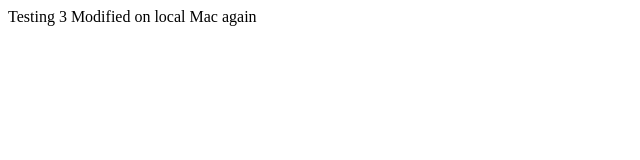
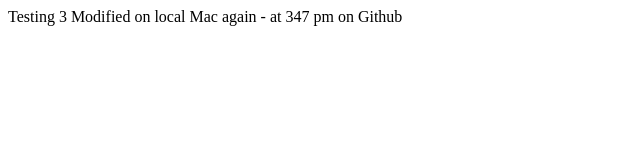
Before and after one commit to rajtatavarthy/testrepository, a plain HTML site: page index3.html in a window 1280 px wide. Shown: the whole page, without its empty margins (0-640 px from the left). Drawn offline with Linux system fonts and the light colour scheme.

Commit message:
Update index3.html

```diff
--- a/index3.html
+++ b/index3.html
@@ -1,3 +1,7 @@
 <html>
-<body>Testing 3 Modified on local Mac again</body>
+<body>Testing 3 Modified on local Mac again
+
+   - at 347 pm on Github
+
+  </body>
 </html>
```
